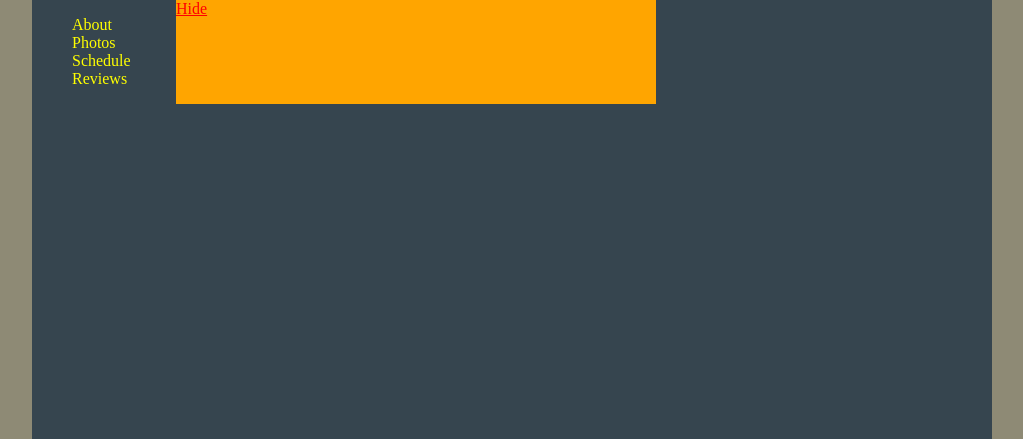
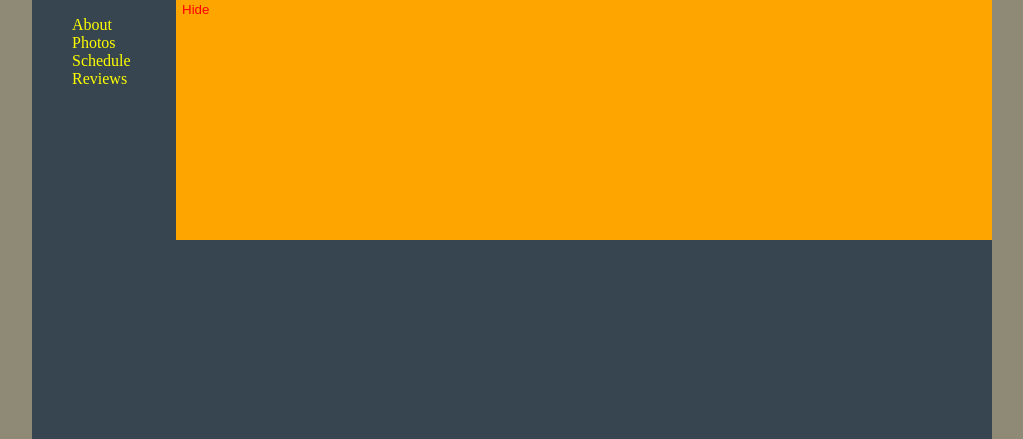
Before and after one commit to alitquan/TravellerSpace, a Flask app: page / in a window 1280 px wide. Shown: the part 16-455 px from the top of the page, without its empty margins (128-1151 px from the left). Run offline with Flask 2, Linux system fonts and the light colour scheme.

Commit message:
Added minimum height; using buttons instead of anchor tags

```diff
--- a/flaskr/static/css/profile.css
+++ b/flaskr/static/css/profile.css
@@ -1,11 +1,13 @@
 .profile-container {
 	display: flex;
 	flex-direction: row;
+	min-height:15em;
 }
 #navigator {
 	color:yellow;
 	width: 15%;
 	display:block;
+	height:10em;
 }
 
 #navigator li {
@@ -14,7 +16,11 @@
 .section-content {
 	background-color:orange;
 	width :50%;
+	flex: 1;
 }
 #toggleNav {
 	color:red;
+	border:none;
+	background-color:orange;
+	cursor:pointer;
 }
--- a/flaskr/static/js/functions.js
+++ b/flaskr/static/js/functions.js
@@ -44,13 +44,12 @@ function test() {
 }
 function toggleDiv (divname) {
 	let section = document.getElementById(divname);
-    console.log(section.innerHTML);
+    console.log(section.clientHeight);
 	if (section.style.display=="none") {
 		section.style.display="block";
-        console.log("on");
 	}
 	else {
 		section.style.display="none";
-        console.log("off");
 	}
+    console.log(section.clientHeight);
 }
--- a/flaskr/templates/main/userProfile.html
+++ b/flaskr/templates/main/userProfile.html
@@ -6,7 +6,7 @@
 {% endblock %}
 
 {% block content %}
-<div class = "flex profile-container">
+<div class = "profile-container">
 
 	<div id = "navigator">
 		<ul>
@@ -18,7 +18,7 @@
 	</div>
 
 	<div class = "section-content">
-		<a href="#" id=toggleNav onclick="toggleDiv('navigator');event.preventDefault()"> Hide </a>
+		<button  id=toggleNav onclick="toggleDiv('navigator');event.preventDefault()"> Hide </button>
 	</div>
 </div>
 {% endblock %}
```
Also changed, not shown: 1 other file.
